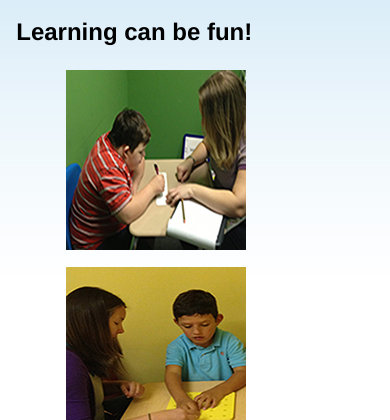
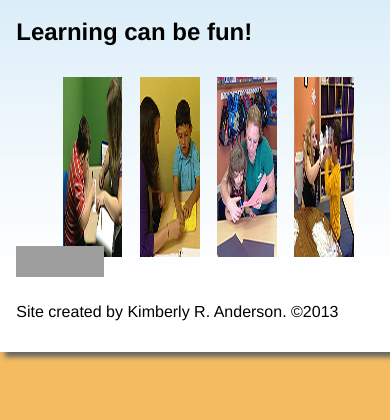
Before and after one commit to kimanderson05/wsdfs, a plain HTML site: page gallery.html in a window 390 px wide. Shown: the part 681-1101 px from the top of the page. Drawn offline with Linux system fonts and the light colour scheme; grey boxes are pictures that could not be loaded; a web font is replaced by a local one.

Commit message:
Made images responsive

```diff
--- a/css/style1.css
+++ b/css/style1.css
@@ -243,11 +243,15 @@ th {
 }
 
 .images li {
-	display: block;
-	display: inline;
-	line-height: 45px;
-	padding: 10px;
-	margin: 0 auto;
+	display: inline-block;
+	line-height: 25%; /*45px/180px*/
+	padding: 1.041667%; /* 10px/960px*/
+	width: 18.75%; /* 180px/960px*/
+	margin: 1.041667%; /*10px/960px*/
+}
+
+.images img {
+	max-width: 100%;
 }
 
 /*---------------------------Sign Up Page CSS---------------------------*/
@@ -385,8 +389,10 @@ th {
 
 	#group_pic img { display: none; }
 
+
 	#wrapper {
-	border: none;}
+	border: none;
+	}
 
 	#sitebranding {
 	width: 100%; /* 960px/960px */
@@ -416,4 +422,9 @@ th {
 	-moz-column-count: 1;
 	}
 
+	.images {
+	max-width: 100%;
+	height: 50px;
+	}
+
 }
```
Also changed, not shown: 1 other file.
